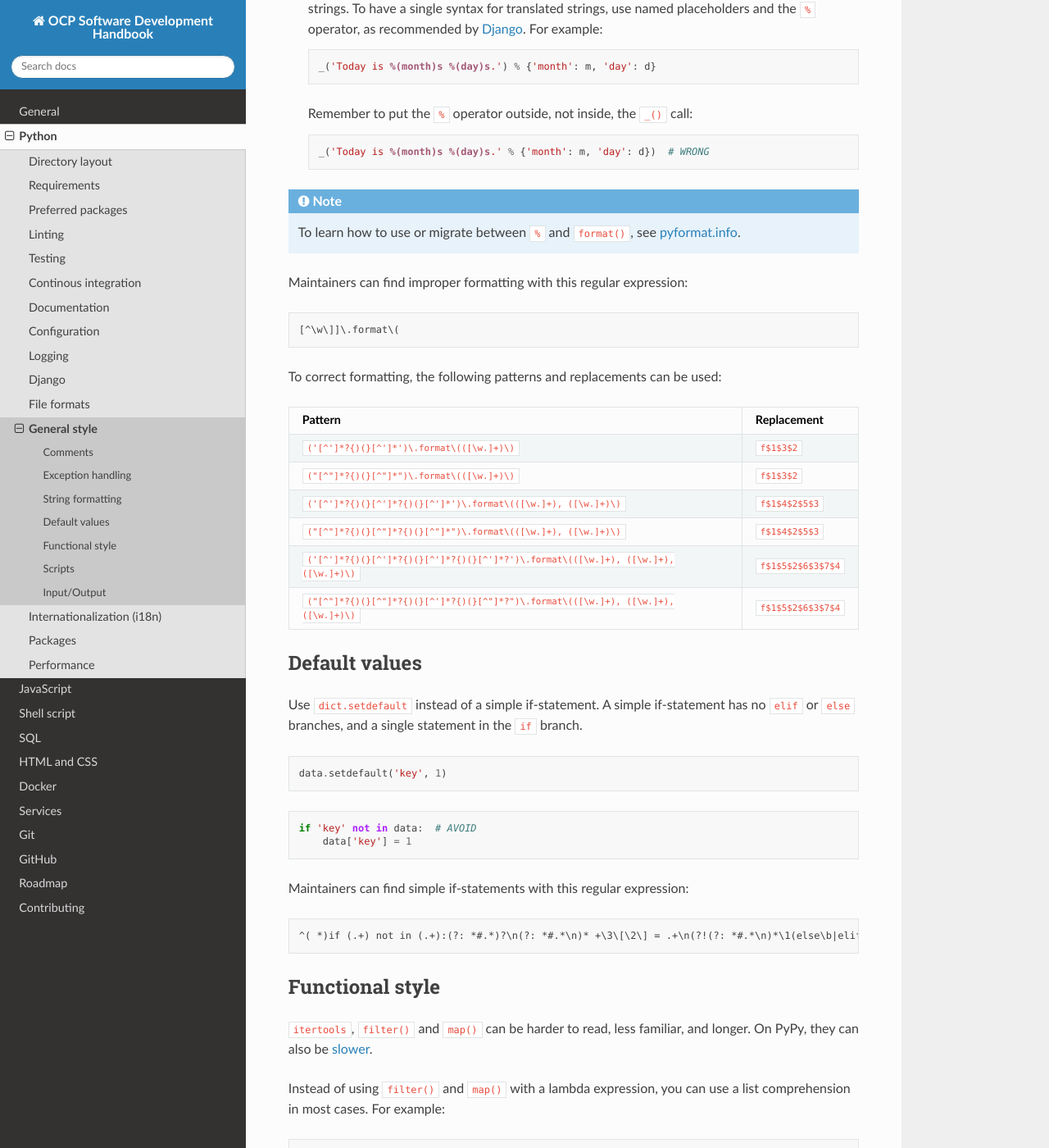
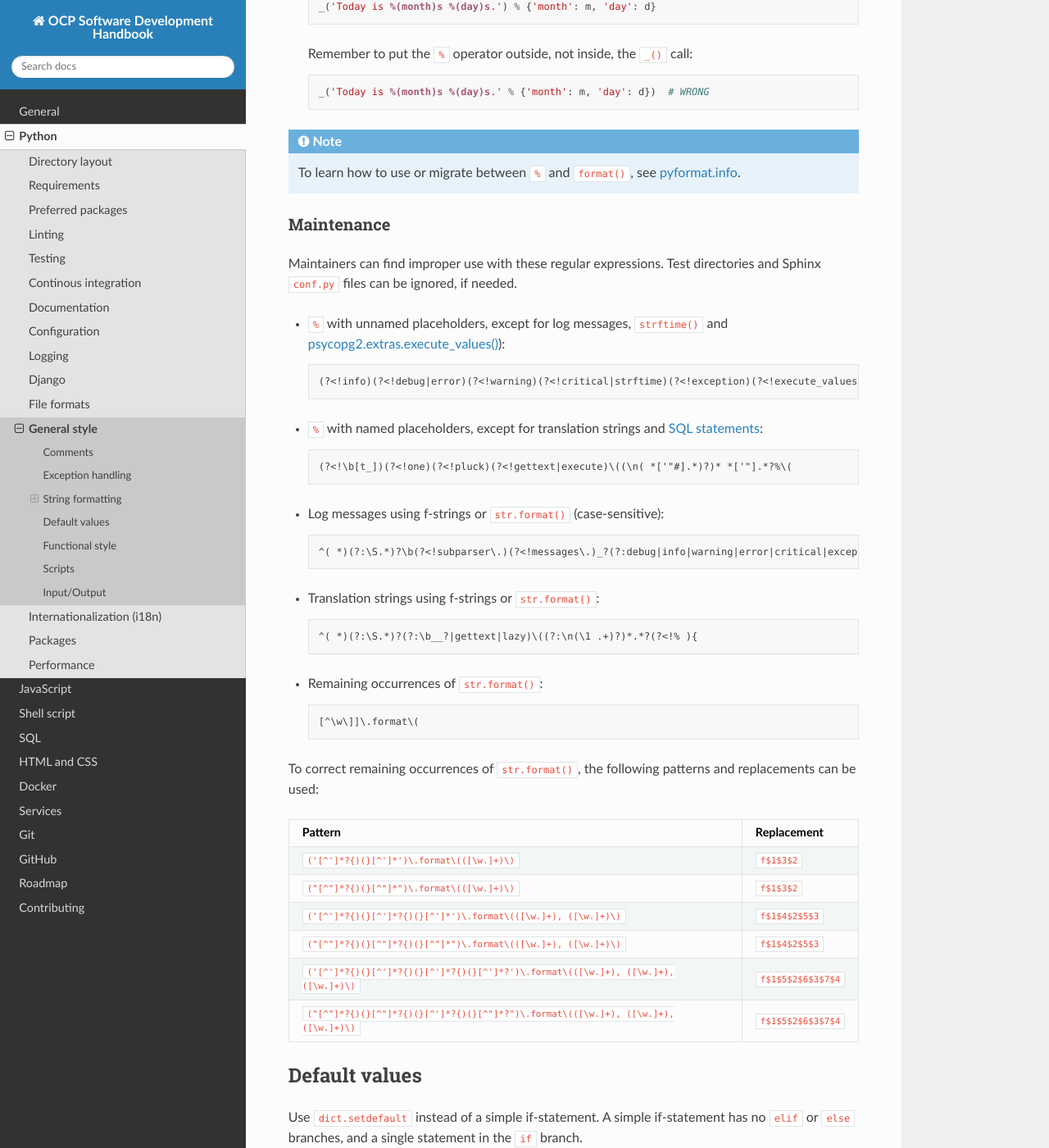
Before and after one commit to open-contracting/software-development-handbook, a Sphinx documentation site: the page built from docs/python/style_guide.rst, in a window 1280 px wide and 1400 px high, scrolled down 2105 px. Shown: the whole window at 82% size. Built offline with Sphinx 7.4.7 and the Read the Docs theme 2.0.0, drawn with Linux system fonts in a browser that asks for light colours; some of the changed text lies outside the part shown.

Commit message:
python/style_guide: Add more instructions for maintainers

```diff
--- a/docs/python/style_guide.rst
+++ b/docs/python/style_guide.rst
@@ -32,9 +32,9 @@ String formatting
 
    Use Python's standard library instead of regular expressions or string methods to parse and construct filenames and URLs.
 
-   Use the `os.path <https://docs.python.org/3/library/os.path.html>`__ or `pathlib <https://docs.python.org/3/library/pathlib.html#module-pathlib>`__ module to parse or construct filenames. This promotes cross-platform support.
+   Use the `os.path <https://docs.python.org/3/library/os.path.html>`__ or `pathlib <https://docs.python.org/3/library/pathlib.html#module-pathlib>`__ module to parse or construct filenames, for cross-platform support.
 
-   Use the `urllib.parse <https://docs.python.org/3.8/library/urllib.parse.html>`__ module to parse and construct URLs, notably `urlsplit <https://docs.python.org/3.8/library/urllib.parse.html#urllib.parse.urlsplit>`__ (not ``urlparse``), `parse_qs <https://docs.python.org/3.8/library/urllib.parse.html#urllib.parse.parse_qs>`__, `urljoin <https://docs.python.org/3.8/library/urllib.parse.html#urllib.parse.urljoin>`__ and `urlencode <https://docs.python.org/3.8/library/urllib.parse.html#urllib.parse.urlencode>`__. When constructing URLs, this ensures a properly encoded query string and avoids missing or extra ``/`` characters between the base URL and URL path. To replace part of a URL parsed with the ``urlsplit`` function, use its `_replace <https://docs.python.org/3/library/collections.html#collections.somenamedtuple._replace>`__ method. `See examples <https://docs.python.org/3.8/library/urllib.request.html#urllib-examples>`__.
+   Use the `urllib.parse <https://docs.python.org/3.8/library/urllib.parse.html>`__ module to parse and construct URLs, notably `urlsplit <https://docs.python.org/3.8/library/urllib.parse.html#urllib.parse.urlsplit>`__ (not ``urlparse``), `parse_qs <https://docs.python.org/3.8/library/urllib.parse.html#urllib.parse.parse_qs>`__, `urljoin <https://docs.python.org/3.8/library/urllib.parse.html#urllib.parse.urljoin>`__ and `urlencode <https://docs.python.org/3.8/library/urllib.parse.html#urllib.parse.urlencode>`__. To replace part of a URL parsed with the ``urlsplit`` function, use its `_replace <https://docs.python.org/3/library/collections.html#collections.somenamedtuple._replace>`__ method. `See examples <https://docs.python.org/3.8/library/urllib.request.html#urllib-examples>`__.
 
 .. seealso::
 
@@ -97,13 +97,42 @@ Internationalization (i18n)
 
    To learn how to use or migrate between ``%`` and ``format()``, see `pyformat.info <https://pyformat.info/>`__.
 
-Maintainers can find improper formatting with this regular expression:
+Maintenance
+~~~~~~~~~~~
 
-.. code-block:: none
+Maintainers can find improper use with these regular expressions. Test directories and Sphinx ``conf.py`` files can be ignored, if needed.
 
-   [^\w\]]\.format\(
+-  ``%`` with unnamed placeholders, except for log messages, ``strftime()`` and `psycopg2.extras.execute_values() <https://www.psycopg.org/docs/extras.html#psycopg2.extras.execute_values>`__):
 
-To correct formatting, the following patterns and replacements can be used:
+   .. code-block:: none
+
+      (?<!info)(?<!debug|error)(?<!warning)(?<!critical|strftime)(?<!exception)(?<!execute_values)\((\n( *['"#].*)?)* *['"].*?%[^( ]
+
+-  ``%`` with named placeholders, except for translation strings and :ref:`SQL statements<sql-statements>`:
+
+   .. code-block:: none
+
+      (?<!\b[t_])(?<!one)(?<!pluck)(?<!gettext|execute)\((\n( *['"#].*)?)* *['"].*?%\(
+
+-  Log messages using f-strings or ``str.format()`` (case-sensitive):
+
+   .. code-block:: none
+
+      ^( *)(?:\S.*)?\b(?<!subparser\.)(?<!messages\.)_?(?:debug|info|warning|error|critical|exception)\((?:\n(\1 .+)?)*.*?{
+
+-  Translation strings using f-strings or ``str.format()``:
+
+   .. code-block:: none
+
+      ^( *)(?:\S.*)?(?:\b__?|gettext|lazy)\((?:\n(\1 .+)?)*.*?(?<!% ){
+
+-  Remaining occurrences of ``str.format()``:
+
+   .. code-block:: none
+
+      [^\w\]]\.format\(
+
+To correct remaining occurrences of ``str.format()``, the following patterns and replacements can be used:
 
 .. list-table::
    :header-rows: 1
```
Also changed, not shown: other parts of docs/python/style_guide.rst (+1 -1 lines).
